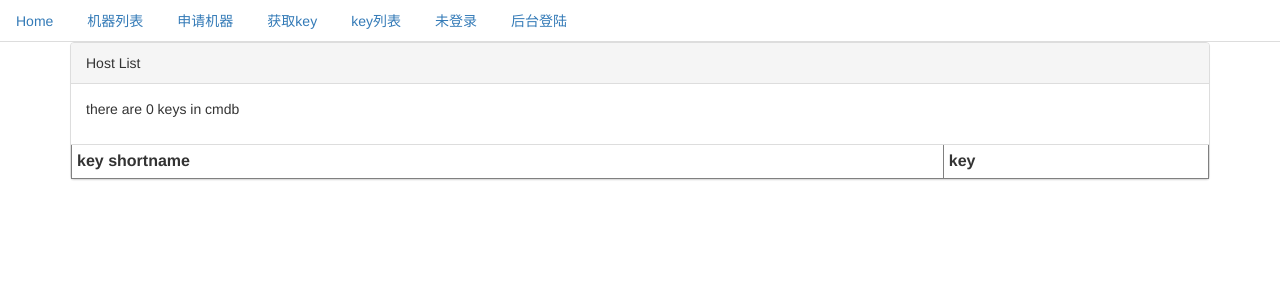
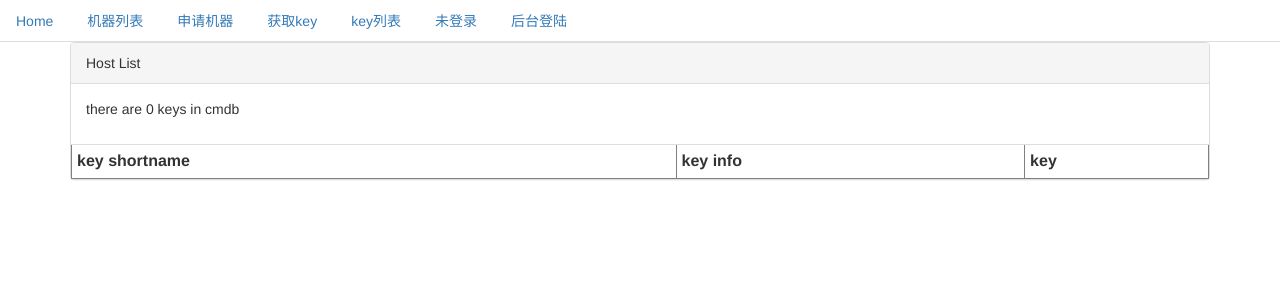
Before and after one commit to gqdw/zm_cmdb, a Django app: page /main/keylist in a window 1280 px wide. Shown: the top 300 px of the page. Run offline with Django 3.2, Linux system fonts and the light colour scheme; data that the repository does not hold is empty; parts of the project's set-up code (start-up, migrations or seed data) failed here and were passed over; some libraries are stand-ins or nearby versions.

Commit message:
add key_info

```diff
--- a/zm_cmdb/main/models.py
+++ b/zm_cmdb/main/models.py
@@ -35,6 +35,7 @@ class PublicKeyManager(models.Manager):
 class PublicKey(models.Model):
 	key = models.TextField(unique=True)
 	key_shortname = models.TextField(unique=True, null=True)
+	key_info = models.CharField(max_length=50, null=True)
 
 	def __unicode__(self):
 		return self.key_shortname
--- a/zm_cmdb/main/templates/keylist.html
+++ b/zm_cmdb/main/templates/keylist.html
@@ -18,12 +18,14 @@
 <table border="1" class="table table-condensed">
 <tr>
 <th>key shortname</th>
+<th>key info</th>
 <th>key</th>
 
 </tr>
 {% for k in keys %}
         <tr>
                 <th>{{ k.key_shortname }} </th>
+                <th>{{ k.key_info }} </th>
                 <th>{{ k.key }} </th>
         </tr>
 {% endfor %}
```
